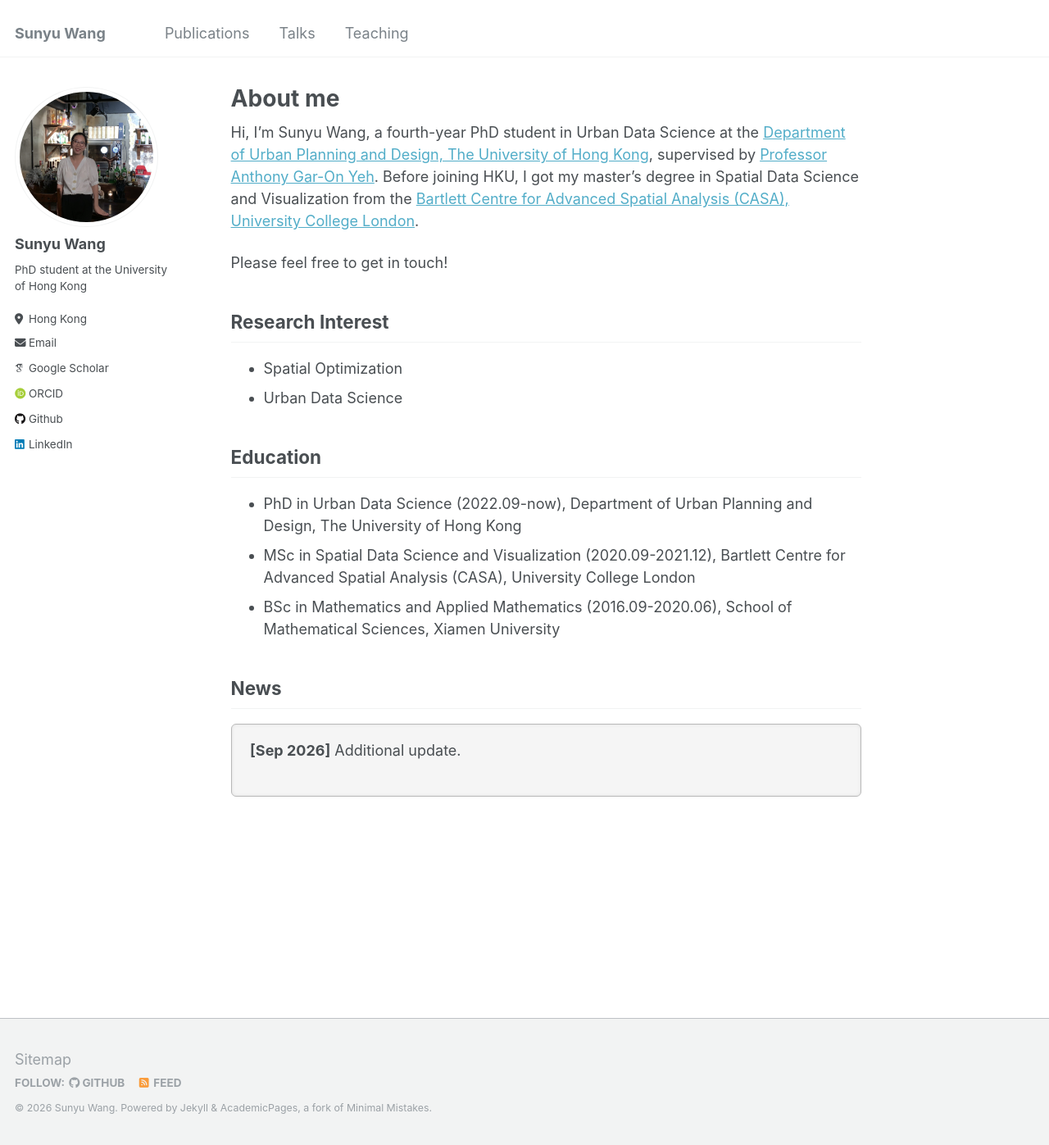
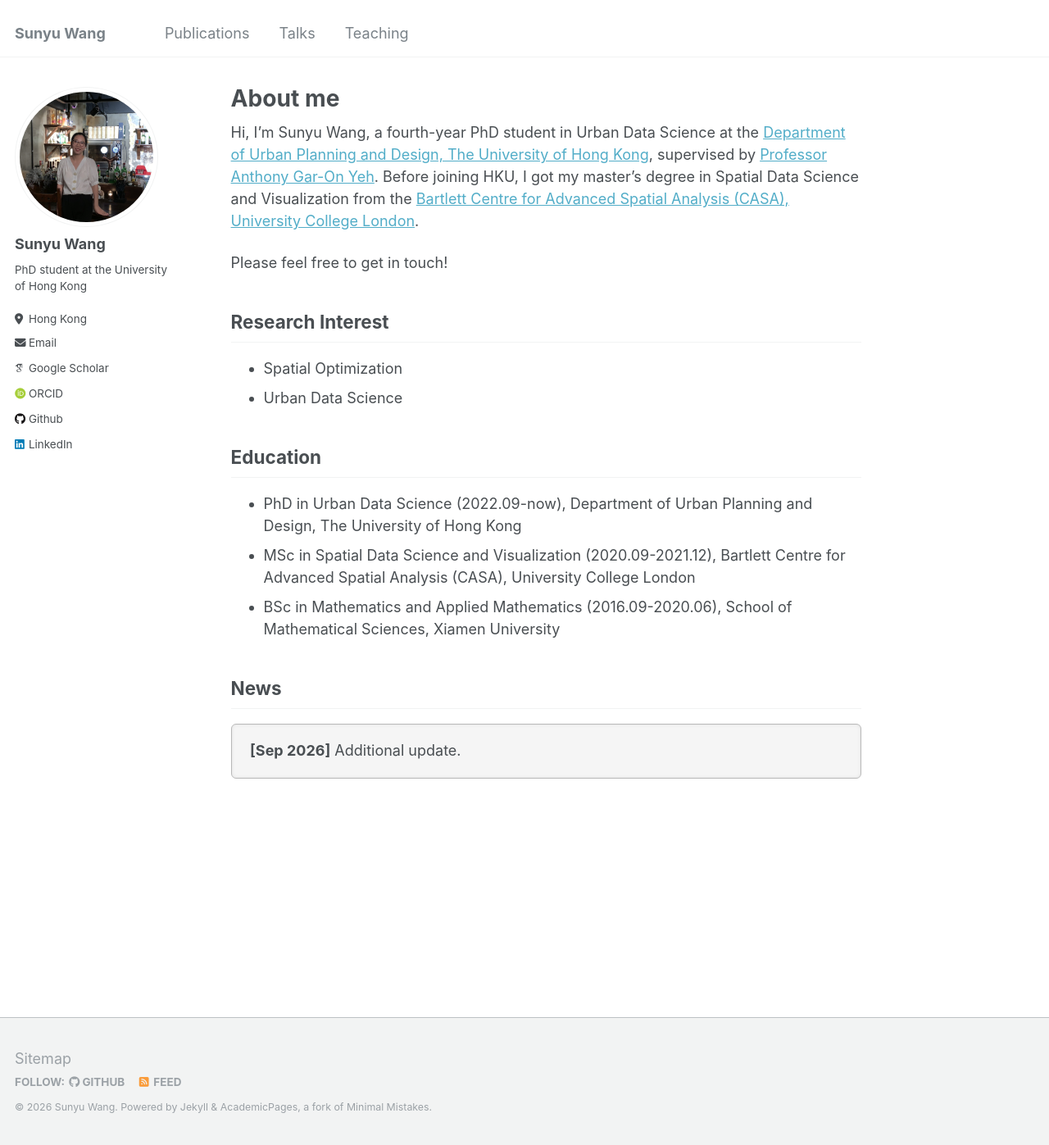
Before and after one commit to sywang-20/sywang-20.github.io, a Jekyll site: the page built from _pages/about.md, in a window 1280 px wide and 1397 px high. Shown: the whole window at 82% size. Built offline with Jekyll 4.4.1, drawn with Linux system fonts in a browser that asks for light colours; some web fonts are replaced.

Commit message:
Refactor news-scroll styles for improved usability
Updated the news-scroll class styles for better visibility and usability.

```diff
--- a/assets/css/main.scss
+++ b/assets/css/main.scss
@@ -40,33 +40,67 @@
 @import "vendor/magnific-popup/magnific-popup";
 @import "print";
 
+/* ============================================================
+   Scrollable News section
+   ============================================================ */
+
 .news-scroll {
   max-height: 12rem;
-  overflow-y: scroll;
+  overflow-y: auto;
   margin: 1rem 0 1.5rem;
   padding: 1rem 1.25rem;
+
   border: 1px solid #b8b8b8;
   border-radius: 6px;
+
   background-color: #f5f5f5;
   box-shadow: inset 0 0 4px rgba(0, 0, 0, 0.08);
+
   scrollbar-width: thin;
   scrollbar-color: #999 #e5e5e5;
 }
 
-.news-scroll ul {
-  margin: 0;
-  padding-left: 1.25rem;
+/* Individual news entries */
+
+.news-scroll .news-item {
+  margin: 0 0 1.1rem;
+  padding: 0;
+  line-height: 1.6;
 }
 
-.news-scroll li {
-  margin-bottom: 0.65rem;
-}
+/* Remove spacing after the final entry */
 
-.news-scroll li:last-child {
+.news-scroll .news-item:last-child {
   margin-bottom: 0;
 }
 
-/* Chrome and Safari scrollbar */
+/* Date */
+
+.news-scroll .news-item strong {
+  font-weight: 700;
+}
+
+/* Links inside News */
+
+.news-scroll .news-item a {
+  color: #52a788;
+  text-decoration: none;
+}
+
+.news-scroll .news-item a:hover {
+  color: #367a63;
+  text-decoration: underline;
+}
+
+/* Visible keyboard focus */
+
+.news-scroll:focus {
+  outline: 2px solid #52adc8;
+  outline-offset: 2px;
+}
+
+/* Scrollbar for Chrome, Safari, and Edge */
+
 .news-scroll::-webkit-scrollbar {
   width: 8px;
 }
@@ -84,8 +118,3 @@
 .news-scroll::-webkit-scrollbar-thumb:hover {
   background: #777;
 }
-
-.news-scroll:focus {
-  outline: 2px solid #52adc8;
-  outline-offset: 2px;
-}
```
